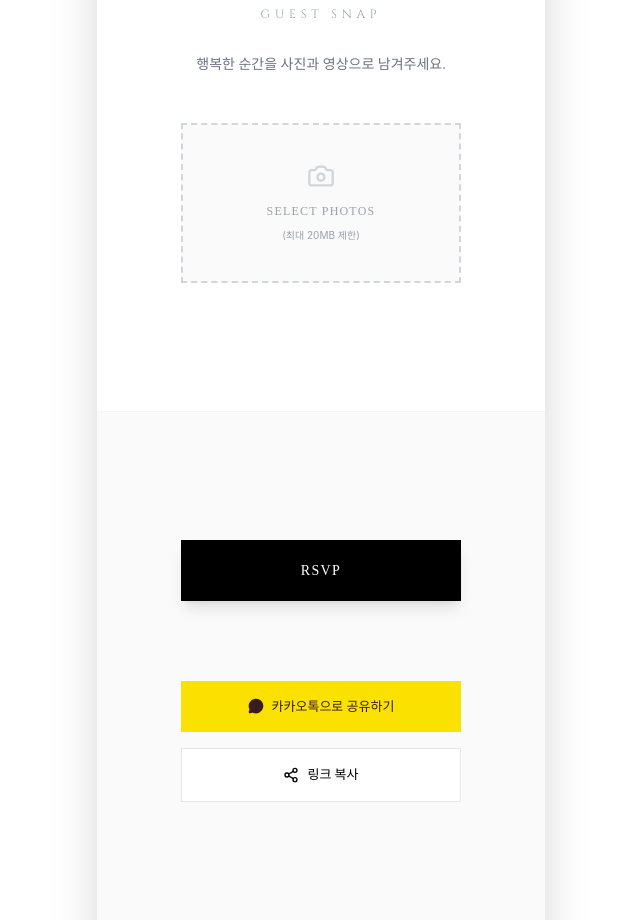
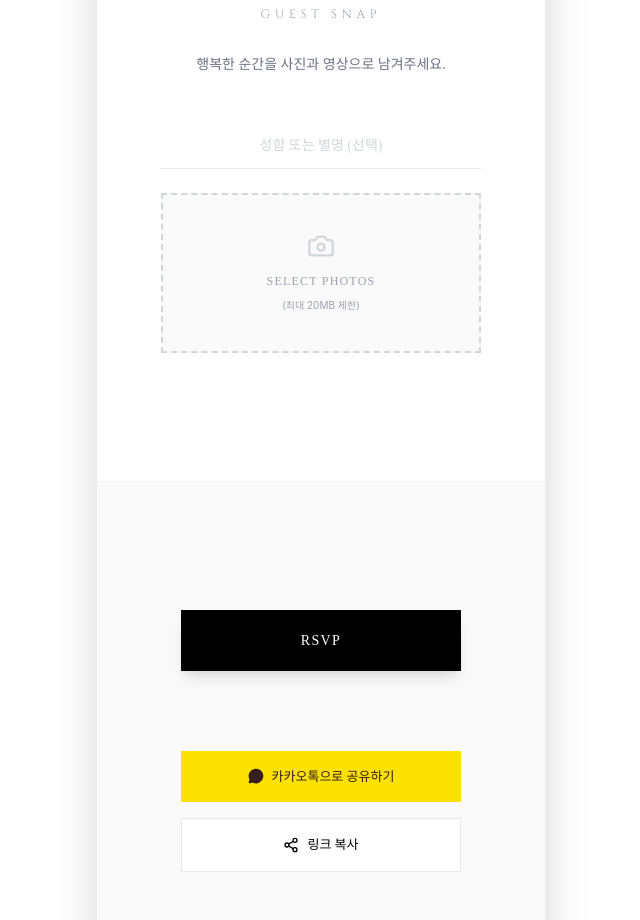
Before and after one commit to onebird10/wedding-mobile, a React (Vite) app: page / in a window 1280 px wide. Shown: the part 6020-6940 px from the top of the page, without its empty margins (319-959 px from the left). Built offline with nearby package versions, Linux system fonts and the light colour scheme.

Commit message:
게스트 스냅 이름 입력 추가

```diff
--- a/src/App.jsx
+++ b/src/App.jsx
@@ -100,6 +100,7 @@ export default function App() {
   const [isUploading, setIsUploading] = useState(false);
   const [isUploadComplete, setIsUploadComplete] = useState(false);
   const [selectedFiles, setSelectedFiles] = useState([]);
+  const [guestName, setGuestName] = useState(''); // 이름 입력 상태 추가
 
   // 카카오 SDK 로드 및 초기화
   useEffect(() => {
@@ -209,6 +210,10 @@ export default function App() {
     setIsUploading(true);
     let successCount = 0;
 
+    // 입력된 이름이 없으면 '익명'으로 처리, 숫자는 1부터 시작
+    const uploaderName = guestName.trim() || '익명';
+    let fileIndex = 1;
+
     for (let i = 0; i < selectedFiles.length; i++) {
       const item = selectedFiles[i];
       if (item.status !== 'pending') continue;
@@ -218,8 +223,16 @@ export default function App() {
 
       try {
         const base64Data = await getBase64(item.file);
+
+        // 원본 파일에서 확장자 추출 (예: .jpg, .png)
+        const lastDotIndex = item.file.name.lastIndexOf('.');
+        const ext = lastDotIndex !== -1 ? item.file.name.substring(lastDotIndex) : '';
+
+        // 요청하신 [입력한 이름]_[숫자] 형식으로 파일명 생성
+        const customFilename = `${uploaderName}_${fileIndex}${ext}`;
+
         const payload = {
-          filename: `snap_${Date.now()}_${item.file.name}`,
+          filename: customFilename,
           mimeType: item.file.type,
           base64: base64Data
         };
@@ -232,6 +245,7 @@ export default function App() {
         const result = await response.json();
         if (result.status === 'success') {
           successCount++;
+          fileIndex++; // 성공적으로 올라갈 때마다 뒤의 숫자 1씩 증가
           setSelectedFiles(prev => prev.map(f => f.id === item.id ? { ...f, status: 'success' } : f));
         } else {
           setSelectedFiles(prev => prev.map(f => f.id === item.id ? { ...f, status: 'error' } : f));
@@ -246,10 +260,12 @@ export default function App() {
     setToastMessage(successCount > 0 ? `${successCount}장의 사진이 보관되었습니다!` : '일부 업로드에 실패했습니다.');
     setTimeout(() => setToastMessage(''), 4000);
 
-    // 성공한 사진이 1장이라도 있으면 완료 화면으로 전환, 선택 목록 초기화
+    // 성공한 사진이 1장이라도 있으면 완료 화면으로 전환, 선택 목록은 초기화
     if (successCount > 0) {
       setIsUploadComplete(true);
       setSelectedFiles([]);
+      // 완료 후에는 입력했던 이름도 리셋하려면 아래 주석을 해제하세요.
+      // setGuestName('');
     } else {
       setSelectedFiles(prev => prev.filter(f => f.status !== 'success'));
     }
@@ -519,15 +535,30 @@ export default function App() {
                 <input type="file" className="hidden" accept="image/*, video/*" multiple onChange={handleFileSelect} />
               </label>
             </div>
-          ) : selectedFiles.length === 0 ? (
-            <label className="cursor-pointer inline-flex flex-col items-center justify-center w-full max-w-[280px] h-40 border-2 border-dashed border-gray-300 bg-[#FAFAFA] hover:bg-gray-50 transition-colors">
+          ) : (
+            <div className="w-full max-w-[320px] mx-auto animate-fade-in">
+              {/* 이름 입력 영역 */}
+              <div className="mb-6">
+                <input
+                  type="text"
+                  placeholder="성함 또는 별명 (선택)"
+                  value={guestName}
+                  onChange={(e) => setGuestName(e.target.value)}
+                  disabled={isUploading}
+                  className="w-full px-2 py-3 bg-transparent border-b border-gray-200 text-[14px] text-center outline-none focus:border-[#C8B0A0] transition-colors placeholder:text-gray-300"
+                />
+              </div>
+
+              {/* 썸네일 또는 초기 업로드 버튼 */}
+              {selectedFiles.length === 0 ? (
+                <label className="cursor-pointer inline-flex flex-col items-center justify-center w-full h-40 border-2 border-dashed border-gray-300 bg-[#FAFAFA] hover:bg-gray-50 transition-colors">
                   <Camera size={28} className="text-gray-300 mb-3" />
                   <span className="text-[12px] text-gray-400 uppercase tracking-widest">Select Photos</span>
                   <span className="text-[10px] text-gray-400 mt-2 font-sans">(최대 20MB 제한)</span>
                   <input type="file" className="hidden" accept="image/*, video/*" multiple onChange={handleFileSelect} />
                 </label>
               ) : (
-            <div className="w-full max-w-[320px] mx-auto animate-fade-in">
+                <>
                   <div className="grid grid-cols-3 gap-3 mb-8">
                     {selectedFiles.map((fileItem) => (
                       <div key={fileItem.id} className="relative aspect-square bg-gray-100 border border-gray-200 overflow-hidden shadow-sm">
@@ -594,6 +625,8 @@ export default function App() {
                       사진을 안전하게 전송하고 있습니다...
                     </div>
                   )}
+                </>
+              )}
             </div>
           )}
         </FadeInSection>
```
Lines whose indentation alone changed are shown as unchanged.
